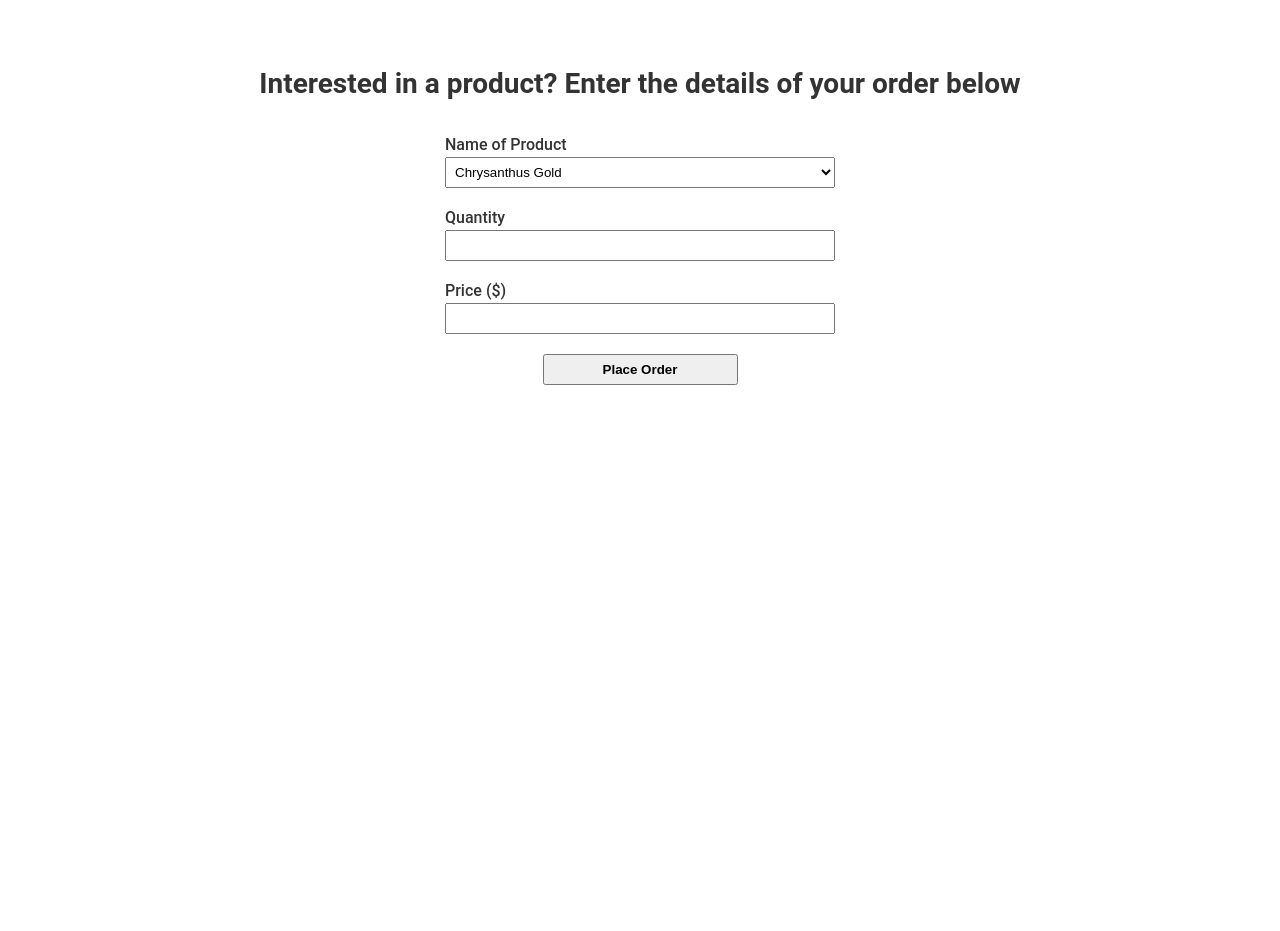
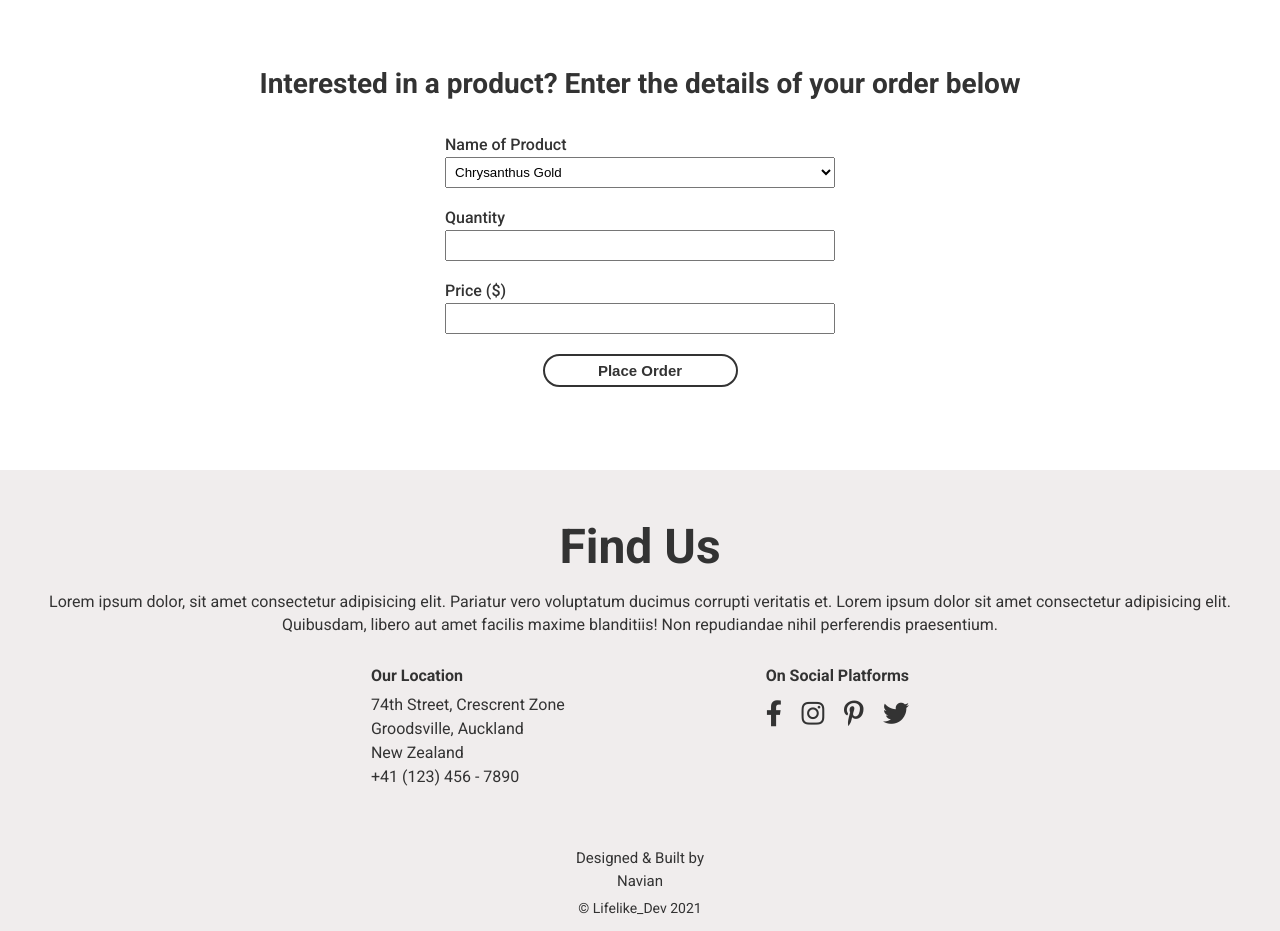
Before and after one commit to LifelikeDev/Flowery, a plain HTML site: page index.html in a window 1280 px wide. Shown: the part 2545-3476 px from the top of the page. Before the commit the page ends 3013 px from the top, so only its background shows below. Drawn offline with Linux system fonts and the light colour scheme.

Commit message:
Find Us section and Footer added

```diff
--- a/css/styles.css
+++ b/css/styles.css
@@ -346,8 +346,8 @@ section {
 }
 
 .each-image:hover .order-now:hover {
-  background-color: #0a2f809d;
   color: var(--primary-bg-color);
+  opacity: 1;
 }
 
 .product-desc {
@@ -369,7 +369,8 @@ section {
 
 .order-form {
   /* border: 3px solid red; */
-  width: 800px;
+  max-width: 800px;
+  width: 80%;
   margin: 0 auto;
   padding: 15px 10px;
 }
@@ -404,10 +405,90 @@ label {
 }
 
 input[type="submit"] {
+  background-color: var(--primary-bg-color);
+  border: 2px solid var(--primary-border-color);
+  border-radius: var(--link-border-radius);
+  color: var(--primary-text-color);
   cursor: pointer;
+  font-size: 15px;
   font-weight: bold;
   width: 50%;
   margin: 0 auto;
+}
+
+input[type="submit"]:hover {
+  border: none;
+  background-color: var(--primary-text-color);
+  color: var(--primary-bg-color);
+}
+
+/* Find Us section */
+.findUs-section {
+  background-color: var(--alternate-bg-color);
+}
+
+.location-desc {
+  text-align: center;
+  line-height: 1.4;
+  margin-bottom: 20px;
+}
+
+.contact-details {
+  /* border: 3px solid red; */
+  display: flex;
+  /* align-items: center; */
+  justify-content: space-evenly;
+  padding: 10px;
+  margin: 0 auto;
+  width: 80%;
+}
+
+.contact-details h5 {
+  font-size: 16px;
+  margin-bottom: 10px;
+}
+
+.location-details > div {
+  margin-bottom: 5px;
+}
+
+.social-media__links {
+  display: flex;
+  align-items: center;
+  justify-content: space-between;
+}
+
+.social-media h5 {
+  margin-bottom: 15px;
+}
+
+.social-link i {
+  cursor: pointer;
+  font-size: 26px;
+}
+
+/* Footer Section */
+.footer {
+  background-color: var(--alternate-bg-color);
+  padding: 0 0 15px;
+}
+
+.footer p {
+  font-weight: 400;
+  text-align: center;
+}
+
+.footer-head {
+  font-size: 15px;
+  margin-bottom: 5px;
+}
+
+.footer-head.name {
+  margin-bottom: 10px;
+}
+
+.footer-sub {
+  font-size: 14px;
 }
 
 /* Media Queries */
@@ -422,6 +503,10 @@ input[type="submit"] {
 
   .each-carousel__image img {
     width: 83vmax;
+  }
+
+  .contact-details {
+    width: inherit;
   }
 }
 
@@ -455,6 +540,10 @@ input[type="submit"] {
     height: 40px;
   }
 
+  .header {
+    margin-bottom: 15px;
+  }
+
   .landing-content {
     grid-template-columns: 1fr;
     grid-template-areas:
@@ -486,6 +575,10 @@ input[type="submit"] {
 
   .about-link {
     font-size: 16px;
+  }
+
+  .order-form {
+    width: 100%;
   }
 }
 
@@ -522,10 +615,31 @@ input[type="submit"] {
   .each-image:hover::before {
     height: 220px;
   }
+
+  form {
+    width: 80%;
+  }
+
+  .contact-details {
+    flex-direction: column;
+    text-align: center;
+  }
+
+  .location-details {
+    margin-bottom: 15px;
+  }
+
+  .social-media__links {
+    justify-content: space-around;
+  }
 }
 
 @media (max-width: 420px) {
   .brand-name {
+    font-size: 18px;
+  }
+
+  .store-section .sub-section__heading {
     font-size: 18px;
   }
 
@@ -544,4 +658,8 @@ input[type="submit"] {
   .section-paragraph {
     font-size: 14px;
   }
+
+  input[type="submit"] {
+    font-size: 13px;
+  }
 }
--- a/index.html
+++ b/index.html
@@ -4,6 +4,9 @@
     <meta charset="UTF-8">
     <meta http-equiv="X-UA-Compatible" content="IE=edge">
     <meta name="viewport" content="width=device-width, initial-scale=1.0">
+    <link rel="stylesheet" href="https://cdnjs.cloudflare.com/ajax/libs/font-awesome/5.15.2/css/all.min.css" integrity="sha512-HK5fgLBL+xu6dm/Ii3z4xhlSUyZgTT9tuc/hSrtw6uzJOvgRr2a9jyxxT1ely+B+xFAmJKVSTbpM/CuL7qxO8w==" crossorigin="anonymous" />
+    <link rel="preconnect" href="https://fonts.gstatic.com">
+    <link href="https://fonts.googleapis.com/css2?family=Roboto:wght@300;400;500;700&display=swap" rel="stylesheet">
     <!-- <link rel="stylesheet" href="css/animations.css"> -->
     <link rel="stylesheet" href="css/styles.css">
     <title>Flowery - Your World of Aesthetic & Pleasant Flowers</title>
@@ -41,7 +44,7 @@
                 <h1 class="landing__brand-name">Flowery Co. Ltd.</h1>
                 <p class="subline">World-Class Dealers of Awesomely Aesthetic and Pleasant Flowers and Floral Products.</p>
 
-                <a href="" class="about-link">About Us</a>
+                <a href="#about" class="about-link">About Us</a>
             </div>
 
             <div class="landing-right">
@@ -483,15 +486,54 @@
                             <input type="number" name="price" id="price">
                         </div>
 
-                        <div class="form-group"><input type="submit" value="Place Order"></div>
+                        <div class="form-group"><input type="submit" value="Place Order" onclick="alert('Thank you for doing business with us. Your order has been received and will be responded to shortly.')"></div>
                     </form>
                 </div>
 
 
             </div>
+        </div>
+    </section>
+
+    <section class="section findUs-section" id="find-us">
+        <div class="content-wrapper">
+            <h1 class="section-heading">Find Us</h1>
+
+            <p class="location-desc">Lorem ipsum dolor, sit amet consectetur adipisicing elit. Pariatur vero voluptatum ducimus corrupti veritatis et. Lorem ipsum dolor sit amet consectetur adipisicing elit. Quibusdam, libero aut amet facilis maxime blanditiis! Non repudiandae nihil perferendis praesentium.</p>
+
+            <div class="contact-details">
+                <div class="location-details">
+                    <h5>Our Location</h5>
+                    <div>74th Street, Crescrent Zone</div>
+                    <div>Groodsville, Auckland</div>
+                    <div>New Zealand</div>
+                    <div>+41 (123) 456 - 7890</div>
+                </div>
+
+                <div class="social-media">
+                    <h5>On Social Platforms</h5>
+                    <div class="social-media__links">
+                        <span class="social-link"><i class="fab fa-facebook-f"></i></span>
+                        <span class="social-link"><i class="fab fa-instagram"></i></span>
+                        <span class="social-link"><i class="fab fa-pinterest-p"></i></span>
+                        <span class="social-link"><i class="fab fa-twitter"></i></span>
+                    </div>
+                </div>
+            </div>
 
         </div>
+
     </section>
+
+    <footer class="footer">
+        <div class="content-wrapper">
+            <p class="footer-head">Designed &amp; Built by</p>
+            <p class="footer-head name">Navian</p>
+            <p class="footer-sub">&copy; Lifelike_Dev 2021</p>
+        </div>
+    </footer>
+
+
 
 
     <script src="js/script.js"></script>
```
